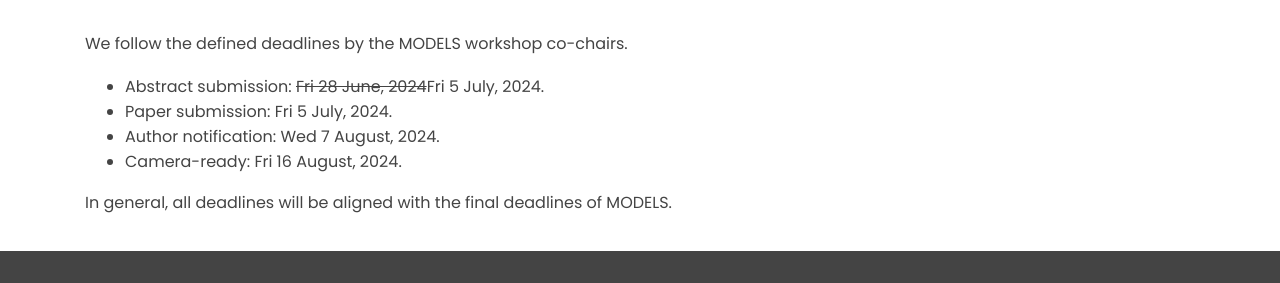
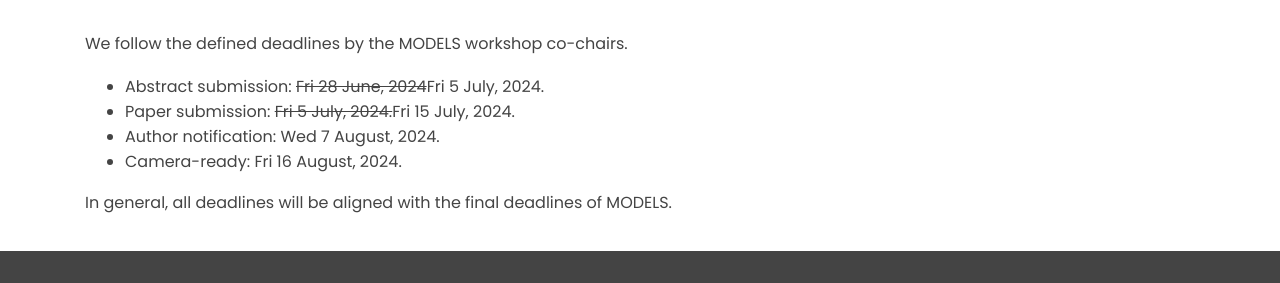
Before and after one commit to models-and-evolution/models-and-evolution2024.github.io, a Jekyll site: the page built from sponsors/index.md, in a window 1280 px wide. Shown: the part 471-754 px from the top of the page. Built offline with Jekyll 4.4.1, drawn with Linux system fonts in a browser that asks for light colours.

Commit message:
Deadline has been changed

```diff
--- a/sponsors/index.md
+++ b/sponsors/index.md
@@ -31,7 +31,7 @@
                We follow the defined deadlines by the MODELS workshop co-chairs.
                 <ul>
                     <li> Abstract submission: <s>Fri 28 June, 2024</s>Fri 5 July, 2024.</li>
-                    <li> Paper submission: Fri 5 July, 2024. </li>
+                    <li> Paper submission: <s>Fri 5 July, 2024.</s>Fri 15 July, 2024. </li>
                     <li> Author notification: Wed 7 August, 2024. </li>
                     <li> Camera-ready: Fri 16 August, 2024. </li>
                 </ul>
```
